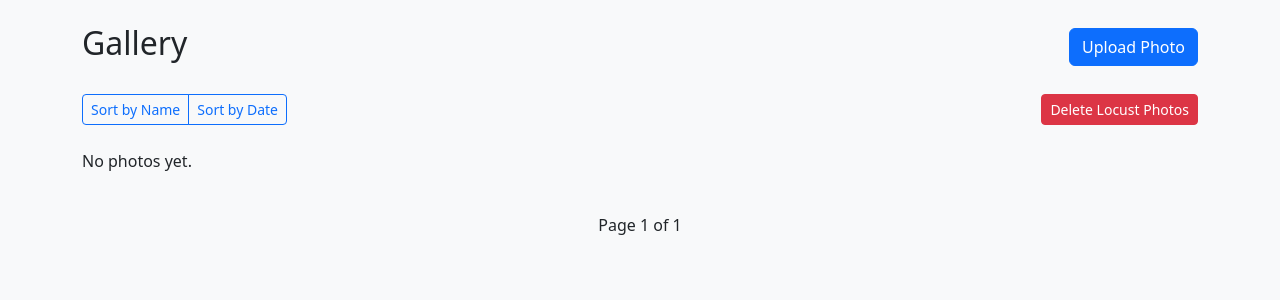
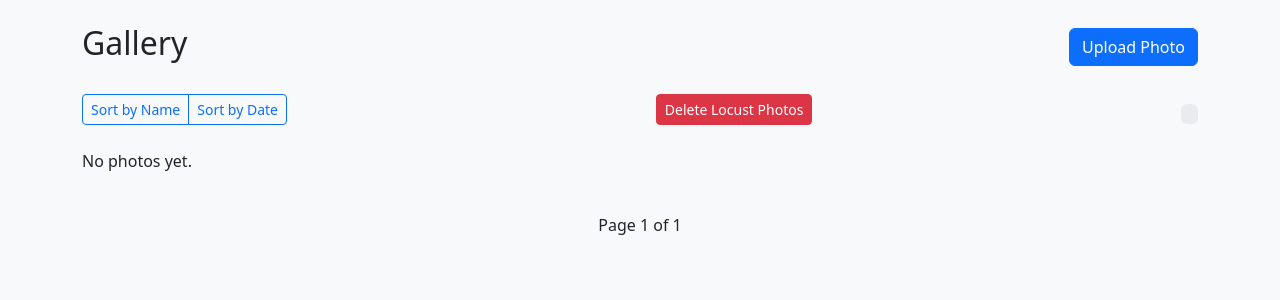
Before and after one commit to ballakrisz/photoalbum, a Django app: page / in a window 1280 px wide. Shown: the part 56-356 px from the top of the page. Run offline with Django 5.2, Linux system fonts and the light colour scheme; the visitor is signed in with stand-in values (Sample User, id 1); data that the repository does not hold is empty.

Commit message:
added progress bar for locust photo deletion

```diff
--- a/album/templates/album/photo_list.html
+++ b/album/templates/album/photo_list.html
@@ -29,12 +29,44 @@
 
     <!-- Right: Delete button -->
     {% if user.is_staff %}
-        <form method="post" action="{% url 'delete_locust_photos' %}">
-            {% csrf_token %}
-            <button type="submit" class="btn btn-danger btn-sm">
-                Delete Locust Photos
-            </button>
-        </form>
+        <button id="delete-btn" class="btn btn-danger btn-sm">
+            Delete Locust Photos
+        </button>
+
+        <div class="progress mt-2" style="height: 20px; max-width: 300px;">
+            <div id="progress-bar" class="progress-bar" style="width: 0%">0%</div>
+        </div>
+
+        <script>
+        document.getElementById("delete-btn").onclick = function() {
+            fetch("{% url 'start_delete_locust' %}", {
+                method: "POST",
+                headers: {
+                    "X-CSRFToken": "{{ csrf_token }}"
+                }
+            }).then(() => {
+
+                const interval = setInterval(() => {
+                    fetch("{% url 'delete_progress' %}")
+                        .then(res => res.json())
+                        .then(data => {
+                            if (data.total > 0) {
+                                const percent = Math.floor((data.deleted / data.total) * 100);
+                                const bar = document.getElementById("progress-bar");
+
+                                bar.style.width = percent + "%";
+                                bar.innerText = percent + "%";
+
+                                if (!data.running) {
+                                    clearInterval(interval);
+                                }
+                            }
+                        });
+                }, 500);
+
+            });
+        };
+        </script>
     {% endif %}
 </div>
 
```
